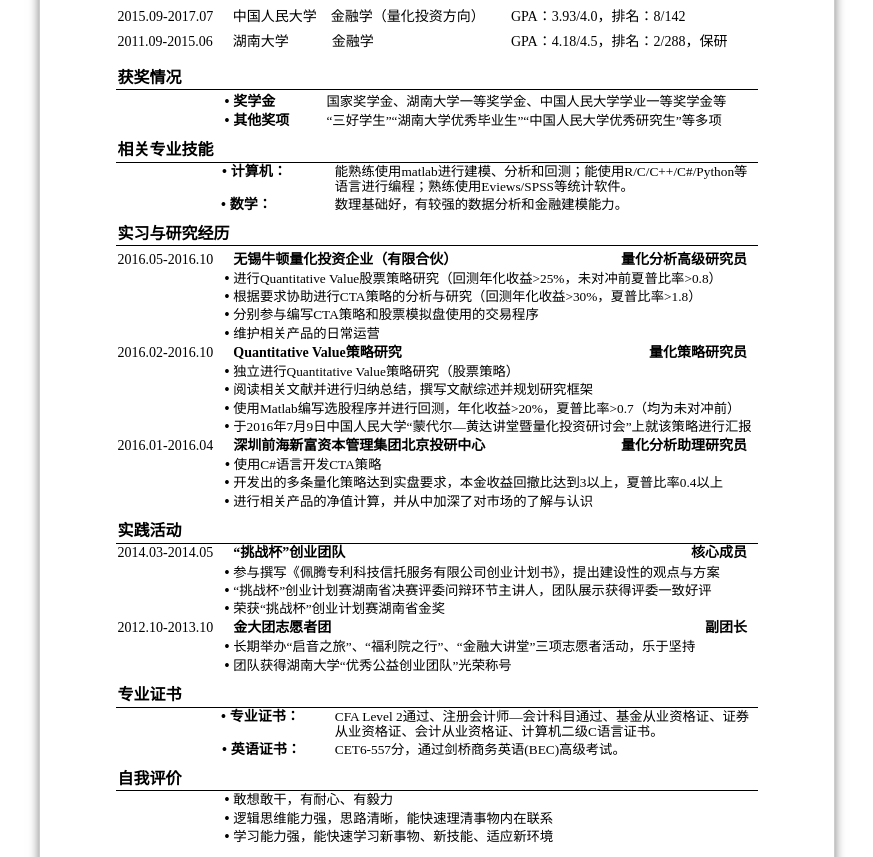
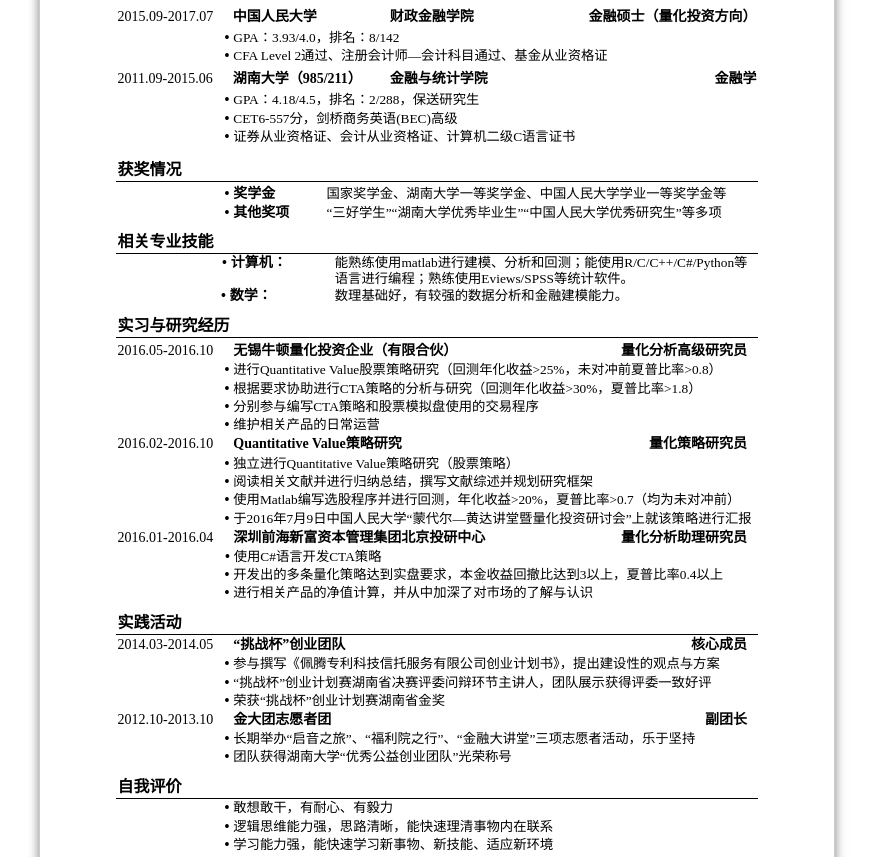
Before and after one commit to hedvigzhang/hedvigzhang.github.io, a plain HTML site: page resume.html in a window 1280 px wide. Shown: the part 206-1063 px from the top of the page, without its empty margins (203-1076 px from the left). Drawn offline with Linux system fonts and the light colour scheme.

Commit message:
简历修改2016.10.27

```diff
--- a/resume.html
+++ b/resume.html
@@ -162,15 +162,39 @@
 								<td class="cell border_box" style="width: 17.9128%; background-color: transparent; text-align: left; vertical-align: top; border-top: 0.75pt none #000000; border-right: 0.75pt none #000000; border-bottom: 0.75pt none #000000; border-left: 0.75pt none #000000;">
             <input type="hidden" name="key" value="period"/>
             <pre style="min-height: 10.5pt; margin: 0.6mm 0.5mm 0.6mm 0.5mm;"><span class="Times" style="font-size: 10.5pt; color: #000000; background-color: transparent; font-weight: normal; font-style: normal; text-decoration: none; line-height: 1.5;">2015.09-2017.07</span></pre>
-        </td><td class="cell border_box" style="width: 15.2648%; background-color: transparent; text-align: left; vertical-align: top; border-top: 0.75pt none #000000; border-right: 0.75pt none #000000; border-bottom: 0.75pt none #000000; border-left: 0.75pt none #000000;">
+        </td><td class="cell border_box" style="width: 24.4548%; background-color: transparent; text-align: left; vertical-align: top; border-top: 0.75pt none #000000; border-right: 0.75pt none #000000; border-bottom: 0.75pt none #000000; border-left: 0.75pt none #000000;">
             <input type="hidden" name="key" value="college"/>
-            <pre style="min-height: 10.5pt; margin: 0.6mm 0.5mm 0.6mm 0.5mm;"><span class="Times" style="font-size: 10.5pt; color: #000000; background-color: transparent; font-weight: normal; font-style: normal; text-decoration: none; line-height: 1.5;">中国人民大学</span></pre>
-        </td><td class="cell border_box" style="width: 28.0374%; background-color: transparent; text-align: left; vertical-align: top; border-top: 0.75pt none #000000; border-right: 0.75pt none #000000; border-bottom: 0.75pt none #000000; border-left: 0.75pt none #000000;">
+            <pre style="min-height: 10.5pt; margin: 0.6mm 0.5mm 0.6mm 0.5mm;"><span class="Times" style="font-size: 10.5pt; color: #000000; background-color: transparent; font-weight: bold; font-style: normal; text-decoration: none; line-height: 1.5;">中国人民大学</span></pre>
+        </td><td class="cell border_box" style="width: 22.4299%; background-color: transparent; text-align: left; vertical-align: top; border-top: 0.75pt none #000000; border-right: 0.75pt none #000000; border-bottom: 0.75pt none #000000; border-left: 0.75pt none #000000;">
             <input type="hidden" name="key" value=""/>
-            <pre style="min-height: 10.5pt; margin: 0.6mm 0.5mm 0.6mm 0.5mm;"><span class="Times" style="font-size: 10.5pt; color: #000000; background-color: transparent; font-weight: normal; font-style: normal; text-decoration: none; line-height: 1.5;">金融学（量化投资方向）</span></pre>
+            <pre style="min-height: 10.5pt; margin: 0.6mm 0.5mm 0.6mm 0.5mm;"><span class="Times" style="font-size: 10.5pt; color: #000000; background-color: transparent; font-weight: bold; font-style: normal; text-decoration: none; line-height: 1.5;">财政金融学院</span></pre>
+        </td><td class="cell border_box" style="width: auto; background-color: transparent; text-align: right; vertical-align: top; border-top: 0.75pt none #000000; border-right: 0.75pt none #000000; border-bottom: 0.75pt none #000000; border-left: 0.75pt none #000000;">
+            <input type="hidden" name="key" value=""/>
+            <pre style="min-height: 10.5pt; margin: 0.6mm 0.5mm 0.6mm 0.5mm;"><span class="Times" style="font-size: 10.5pt; color: #000000; background-color: transparent; font-weight: bold; font-style: normal; text-decoration: none; line-height: 1.5;">金融硕士（量化投资方向）</span></pre>
+        </td>
+							</tr>
+						</table>
+					</div><div class="row" style="padding-top:0.0mm; padding-bottom:0.0mm;">
+						<table>
+							<tr>
+								<td class="cell border_box" style="width: 18.0%; background-color: transparent; text-align: right; vertical-align: top; border-top: 0.75pt none #000000; border-right: 0.75pt none #000000; border-bottom: 0.75pt none #000000; border-left: 0.75pt none #000000;">
+            <input type="hidden" name="key" value="bullet"/>
+            <pre style="min-height: 10.5pt; margin: 0.3mm 0.5mm 0.3mm 0.5mm;"><span class="Times" style="font-size: 10.5pt; color: #000000; background-color: transparent; font-weight: bold; font-style: normal; text-decoration: none; line-height: 1.15;">•</span></pre>
         </td><td class="cell border_box" style="width: auto; background-color: transparent; text-align: left; vertical-align: top; border-top: 0.75pt none #000000; border-right: 0.75pt none #000000; border-bottom: 0.75pt none #000000; border-left: 0.75pt none #000000;">
-            <input type="hidden" name="key" value=""/>
-            <pre style="min-height: 10.5pt; margin: 0.6mm 0.5mm 0.6mm 0.5mm;"><span class="Times" style="font-size: 10.5pt; color: #000000; background-color: transparent; font-weight: normal; font-style: normal; text-decoration: none; line-height: 1.5;">GPA：3.93/4.0，排名：8/142</span></pre>
+            <input type="hidden" name="key" value="content"/>
+            <pre style="min-height: 10pt; margin: 0.3mm 0.5mm 0.3mm 0.5mm;"><span class="Times" style="font-size: 10pt; color: #000000; background-color: transparent; font-weight: normal; font-style: normal; text-decoration: none; line-height: 1.15;">GPA：3.93/4.0，排名：8/142	</span></pre>
+        </td>
+							</tr>
+						</table>
+					</div><div class="row" style="padding-top:0.0mm; padding-bottom:0.0mm;">
+						<table>
+							<tr>
+								<td class="cell border_box" style="width: 18.0%; background-color: transparent; text-align: right; vertical-align: top; border-top: 0.75pt none #000000; border-right: 0.75pt none #000000; border-bottom: 0.75pt none #000000; border-left: 0.75pt none #000000;">
+            <input type="hidden" name="key" value="bullet"/>
+            <pre style="min-height: 10.5pt; margin: 0.3mm 0.5mm 0.3mm 0.5mm;"><span class="Times" style="font-size: 10.5pt; color: #000000; background-color: transparent; font-weight: bold; font-style: normal; text-decoration: none; line-height: 1.15;">•</span></pre>
+        </td><td class="cell border_box" style="width: auto; background-color: transparent; text-align: left; vertical-align: top; border-top: 0.75pt none #000000; border-right: 0.75pt none #000000; border-bottom: 0.75pt none #000000; border-left: 0.75pt none #000000;">
+            <input type="hidden" name="key" value="content"/>
+            <pre style="min-height: 10pt; margin: 0.3mm 0.5mm 0.3mm 0.5mm;"><span class="Times" style="font-size: 10pt; color: #000000; background-color: transparent; font-weight: normal; font-style: normal; text-decoration: none; line-height: 1.15;">CFA Level 2通过、注册会计师—会计科目通过、基金从业资格证</span></pre>
         </td>
 							</tr>
 						</table>
@@ -180,15 +204,51 @@
 								<td class="cell border_box" style="width: 17.9128%; background-color: transparent; text-align: left; vertical-align: top; border-top: 0.75pt none #000000; border-right: 0.75pt none #000000; border-bottom: 0.75pt none #000000; border-left: 0.75pt none #000000;">
             <input type="hidden" name="key" value="period"/>
             <pre style="min-height: 10.5pt; margin: 0.6mm 0.5mm 0.6mm 0.5mm;"><span class="Times" style="font-size: 10.5pt; color: #000000; background-color: transparent; font-weight: normal; font-style: normal; text-decoration: none; line-height: 1.5;">2011.09-2015.06</span></pre>
-        </td><td class="cell border_box" style="width: 15.4206%; background-color: transparent; text-align: left; vertical-align: top; border-top: 0.75pt none #000000; border-right: 0.75pt none #000000; border-bottom: 0.75pt none #000000; border-left: 0.75pt none #000000;">
+        </td><td class="cell border_box" style="width: 24.4548%; background-color: transparent; text-align: left; vertical-align: top; border-top: 0.75pt none #000000; border-right: 0.75pt none #000000; border-bottom: 0.75pt none #000000; border-left: 0.75pt none #000000;">
             <input type="hidden" name="key" value="college"/>
-            <pre style="min-height: 10.5pt; margin: 0.6mm 0.5mm 0.6mm 0.5mm;"><span class="Times" style="font-size: 10.5pt; color: #000000; background-color: transparent; font-weight: normal; font-style: normal; text-decoration: none; line-height: 1.5;">湖南大学</span></pre>
-        </td><td class="cell border_box" style="width: 27.8816%; background-color: transparent; text-align: left; vertical-align: top; border-top: 0.75pt none #000000; border-right: 0.75pt none #000000; border-bottom: 0.75pt none #000000; border-left: 0.75pt none #000000;">
+            <pre style="min-height: 10.5pt; margin: 0.6mm 0.5mm 0.6mm 0.5mm;"><span class="Times" style="font-size: 10.5pt; color: #000000; background-color: transparent; font-weight: bold; font-style: normal; text-decoration: none; line-height: 1.5;">湖南大学（985/211）</span></pre>
+        </td><td class="cell border_box" style="width: 22.7414%; background-color: transparent; text-align: left; vertical-align: top; border-top: 0.75pt none #000000; border-right: 0.75pt none #000000; border-bottom: 0.75pt none #000000; border-left: 0.75pt none #000000;">
             <input type="hidden" name="key" value=""/>
-            <pre style="min-height: 10.5pt; margin: 0.6mm 0.5mm 0.6mm 0.5mm;"><span class="Times" style="font-size: 10.5pt; color: #000000; background-color: transparent; font-weight: normal; font-style: normal; text-decoration: none; line-height: 1.5;">金融学</span></pre>
+            <pre style="min-height: 10.5pt; margin: 0.6mm 0.5mm 0.6mm 0.5mm;"><span class="Times" style="font-size: 10.5pt; color: #000000; background-color: transparent; font-weight: bold; font-style: normal; text-decoration: none; line-height: 1.5;">金融与统计学院</span></pre>
+        </td><td class="cell border_box" style="width: auto; background-color: transparent; text-align: right; vertical-align: top; border-top: 0.75pt none #000000; border-right: 0.75pt none #000000; border-bottom: 0.75pt none #000000; border-left: 0.75pt none #000000;">
+            <input type="hidden" name="key" value=""/>
+            <pre style="min-height: 10.5pt; margin: 0.6mm 0.5mm 0.6mm 0.5mm;"><span class="Times" style="font-size: 10.5pt; color: #000000; background-color: transparent; font-weight: bold; font-style: normal; text-decoration: none; line-height: 1.5;">金融学</span></pre>
+        </td>
+							</tr>
+						</table>
+					</div><div class="row" style="padding-top:0.0mm; padding-bottom:0.0mm;">
+						<table>
+							<tr>
+								<td class="cell border_box" style="width: 18.0%; background-color: transparent; text-align: right; vertical-align: top; border-top: 0.75pt none #000000; border-right: 0.75pt none #000000; border-bottom: 0.75pt none #000000; border-left: 0.75pt none #000000;">
+            <input type="hidden" name="key" value="bullet"/>
+            <pre style="min-height: 10.5pt; margin: 0.3mm 0.5mm 0.3mm 0.5mm;"><span class="Times" style="font-size: 10.5pt; color: #000000; background-color: transparent; font-weight: bold; font-style: normal; text-decoration: none; line-height: 1.15;">•</span></pre>
         </td><td class="cell border_box" style="width: auto; background-color: transparent; text-align: left; vertical-align: top; border-top: 0.75pt none #000000; border-right: 0.75pt none #000000; border-bottom: 0.75pt none #000000; border-left: 0.75pt none #000000;">
-            <input type="hidden" name="key" value=""/>
-            <pre style="min-height: 10.5pt; margin: 0.6mm 0.5mm 0.6mm 0.5mm;"><span class="Times" style="font-size: 10.5pt; color: #000000; background-color: transparent; font-weight: normal; font-style: normal; text-decoration: none; line-height: 1.5;">GPA：4.18/4.5，排名：2/288，保研</span></pre>
+            <input type="hidden" name="key" value="content"/>
+            <pre style="min-height: 10pt; margin: 0.3mm 0.5mm 0.3mm 0.5mm;"><span class="Times" style="font-size: 10pt; color: #000000; background-color: transparent; font-weight: normal; font-style: normal; text-decoration: none; line-height: 1.15;">GPA：4.18/4.5，排名：2/288，保送研究生</span></pre>
+        </td>
+							</tr>
+						</table>
+					</div><div class="row" style="padding-top:0.0mm; padding-bottom:0.0mm;">
+						<table>
+							<tr>
+								<td class="cell border_box" style="width: 18.0%; background-color: transparent; text-align: right; vertical-align: top; border-top: 0.75pt none #000000; border-right: 0.75pt none #000000; border-bottom: 0.75pt none #000000; border-left: 0.75pt none #000000;">
+            <input type="hidden" name="key" value="bullet"/>
+            <pre style="min-height: 10.5pt; margin: 0.3mm 0.5mm 0.3mm 0.5mm;"><span class="Times" style="font-size: 10.5pt; color: #000000; background-color: transparent; font-weight: bold; font-style: normal; text-decoration: none; line-height: 1.15;">•</span></pre>
+        </td><td class="cell border_box" style="width: auto; background-color: transparent; text-align: left; vertical-align: top; border-top: 0.75pt none #000000; border-right: 0.75pt none #000000; border-bottom: 0.75pt none #000000; border-left: 0.75pt none #000000;">
+            <input type="hidden" name="key" value="content"/>
+            <pre style="min-height: 10pt; margin: 0.3mm 0.5mm 0.3mm 0.5mm;"><span class="Times" style="font-size: 10pt; color: #000000; background-color: transparent; font-weight: normal; font-style: normal; text-decoration: none; line-height: 1.15;">CET6-557分，剑桥商务英语(BEC)高级</span></pre>
+        </td>
+							</tr>
+						</table>
+					</div><div class="row" style="padding-top:0.0mm; padding-bottom:0.0mm;">
+						<table>
+							<tr>
+								<td class="cell border_box" style="width: 18.0%; background-color: transparent; text-align: right; vertical-align: top; border-top: 0.75pt none #000000; border-right: 0.75pt none #000000; border-bottom: 0.75pt none #000000; border-left: 0.75pt none #000000;">
+            <input type="hidden" name="key" value="bullet"/>
+            <pre style="min-height: 10.5pt; margin: 0.3mm 0.5mm 0.3mm 0.5mm;"><span class="Times" style="font-size: 10.5pt; color: #000000; background-color: transparent; font-weight: bold; font-style: normal; text-decoration: none; line-height: 1.15;">•</span></pre>
+        </td><td class="cell border_box" style="width: auto; background-color: transparent; text-align: left; vertical-align: top; border-top: 0.75pt none #000000; border-right: 0.75pt none #000000; border-bottom: 0.75pt none #000000; border-left: 0.75pt none #000000;">
+            <input type="hidden" name="key" value="content"/>
+            <pre style="min-height: 10pt; margin: 0.3mm 0.5mm 0.3mm 0.5mm;"><span class="Times" style="font-size: 10pt; color: #000000; background-color: transparent; font-weight: normal; font-style: normal; text-decoration: none; line-height: 1.15;">证券从业资格证、会计从业资格证、计算机二级C语言证书	</span></pre>
         </td>
 							</tr>
 						</table>
@@ -587,45 +647,6 @@
 							<tr>
 								<td class="cell border_box" style="width: auto; background-color: #ffffff; text-align: left; vertical-align: top; border-top: 0.75pt none #000000; border-right: 0.75pt none #000000; border-bottom: 0.75pt solid #000000; border-left: 0.75pt none #000000;">
             <input type="hidden" name="key" value="title"/>
-            <pre style="min-height: 12pt; margin: 3.0mm 0.5mm 0.5mm 0.5mm;"><span class="Times" style="font-size: 12pt; color: #000000; background-color: transparent; font-weight: bold; font-style: normal; text-decoration: none; line-height: 1.15;">专业证书</span></pre>
-        </td>
-							</tr>
-						</table>
-					</div><div class="row" style="padding-top:0.0mm; padding-bottom:0.0mm;">
-						<table>
-							<tr>
-								<td class="cell border_box" style="width: 17.4455%; background-color: transparent; text-align: right; vertical-align: top; border-top: 0.75pt none #000000; border-right: 0.75pt none #000000; border-bottom: 0.75pt none #000000; border-left: 0.75pt none #000000;">
-            <input type="hidden" name="key" value="bullet"/>
-            <pre style="min-height: 10.5pt; margin: 0.3mm 0.5mm 0.3mm 0.5mm;"><span class="Times" style="font-size: 10.5pt; color: #000000; background-color: transparent; font-weight: bold; font-style: normal; text-decoration: none; line-height: 1.15;">•</span></pre>
-        </td><td class="cell border_box" style="width: 16.3551%; background-color: transparent; text-align: left; vertical-align: top; border-top: 0.75pt none #000000; border-right: 0.75pt none #000000; border-bottom: 0.75pt none #000000; border-left: 0.75pt none #000000;">
-            <input type="hidden" name="key" value="label"/>
-            <pre style="min-height: 10.5pt; margin: 0.3mm 0.5mm 0.3mm 0.5mm;"><span class="Times" style="font-size: 10.5pt; color: #000000; background-color: transparent; font-weight: bold; font-style: normal; text-decoration: none; line-height: 1.15;">专业证书：</span></pre>
-        </td><td class="cell border_box" style="width: auto; background-color: transparent; text-align: left; vertical-align: top; border-top: 0.75pt none #000000; border-right: 0.75pt none #000000; border-bottom: 0.75pt none #000000; border-left: 0.75pt none #000000;">
-            <input type="hidden" name="key" value="content"/>
-            <pre style="min-height: 10pt; margin: 0.3mm 0.5mm 0.3mm 0.5mm;"><span class="Times" style="font-size: 10pt; color: #000000; background-color: transparent; font-weight: normal; font-style: normal; text-decoration: none; line-height: 1.15;">CFA Level 2通过、注册会计师—会计科目通过、基金从业资格证、证券从业资格证、会计从业资格证、计算机二级C语言证书。</span></pre>
-        </td>
-							</tr>
-						</table>
-					</div><div class="row" style="padding-top:0.0mm; padding-bottom:0.0mm;">
-						<table>
-							<tr>
-								<td class="cell border_box" style="width: 17.6012%; background-color: transparent; text-align: right; vertical-align: top; border-top: 0.75pt none #000000; border-right: 0.75pt none #000000; border-bottom: 0.75pt none #000000; border-left: 0.75pt none #000000;">
-            <input type="hidden" name="key" value="bullet"/>
-            <pre style="min-height: 10.5pt; margin: 0.3mm 0.5mm 0.3mm 0.5mm;"><span class="Times" style="font-size: 10.5pt; color: #000000; background-color: transparent; font-weight: bold; font-style: normal; text-decoration: none; line-height: 1.15;">•</span></pre>
-        </td><td class="cell border_box" style="width: 16.1994%; background-color: transparent; text-align: left; vertical-align: top; border-top: 0.75pt none #000000; border-right: 0.75pt none #000000; border-bottom: 0.75pt none #000000; border-left: 0.75pt none #000000;">
-            <input type="hidden" name="key" value="label"/>
-            <pre style="min-height: 10.5pt; margin: 0.3mm 0.5mm 0.3mm 0.5mm;"><span class="Times" style="font-size: 10.5pt; color: #000000; background-color: transparent; font-weight: bold; font-style: normal; text-decoration: none; line-height: 1.15;">英语证书：</span></pre>
-        </td><td class="cell border_box" style="width: auto; background-color: transparent; text-align: left; vertical-align: top; border-top: 0.75pt none #000000; border-right: 0.75pt none #000000; border-bottom: 0.75pt none #000000; border-left: 0.75pt none #000000;">
-            <input type="hidden" name="key" value="content"/>
-            <pre style="min-height: 10pt; margin: 0.3mm 0.5mm 0.3mm 0.5mm;"><span class="Times" style="font-size: 10pt; color: #000000; background-color: transparent; font-weight: normal; font-style: normal; text-decoration: none; line-height: 1.15;">CET6-557分，通过剑桥商务英语(BEC)高级考试。</span></pre>
-        </td>
-							</tr>
-						</table>
-					</div><div class="row" style="padding-top:0.0mm; padding-bottom:0.0mm;">
-						<table>
-							<tr>
-								<td class="cell border_box" style="width: auto; background-color: #ffffff; text-align: left; vertical-align: top; border-top: 0.75pt none #000000; border-right: 0.75pt none #000000; border-bottom: 0.75pt solid #000000; border-left: 0.75pt none #000000;">
-            <input type="hidden" name="key" value="title"/>
             <pre style="min-height: 12pt; margin: 3.0mm 0.5mm 0.5mm 0.5mm;"><span class="Times" style="font-size: 12pt; color: #000000; background-color: transparent; font-weight: bold; font-style: normal; text-decoration: none; line-height: 1.15;">自我评价</span></pre>
         </td>
 							</tr>
```
Also changed, not shown: 修改这个学习Git.txt.
